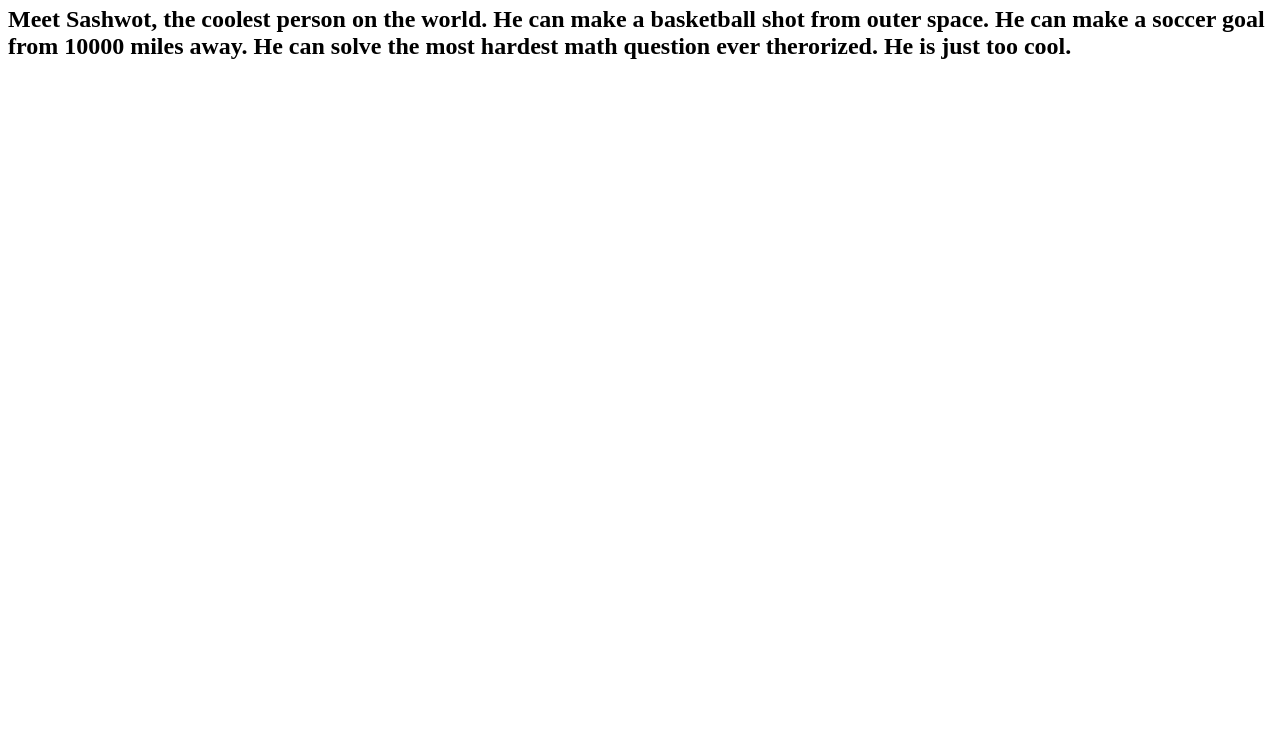
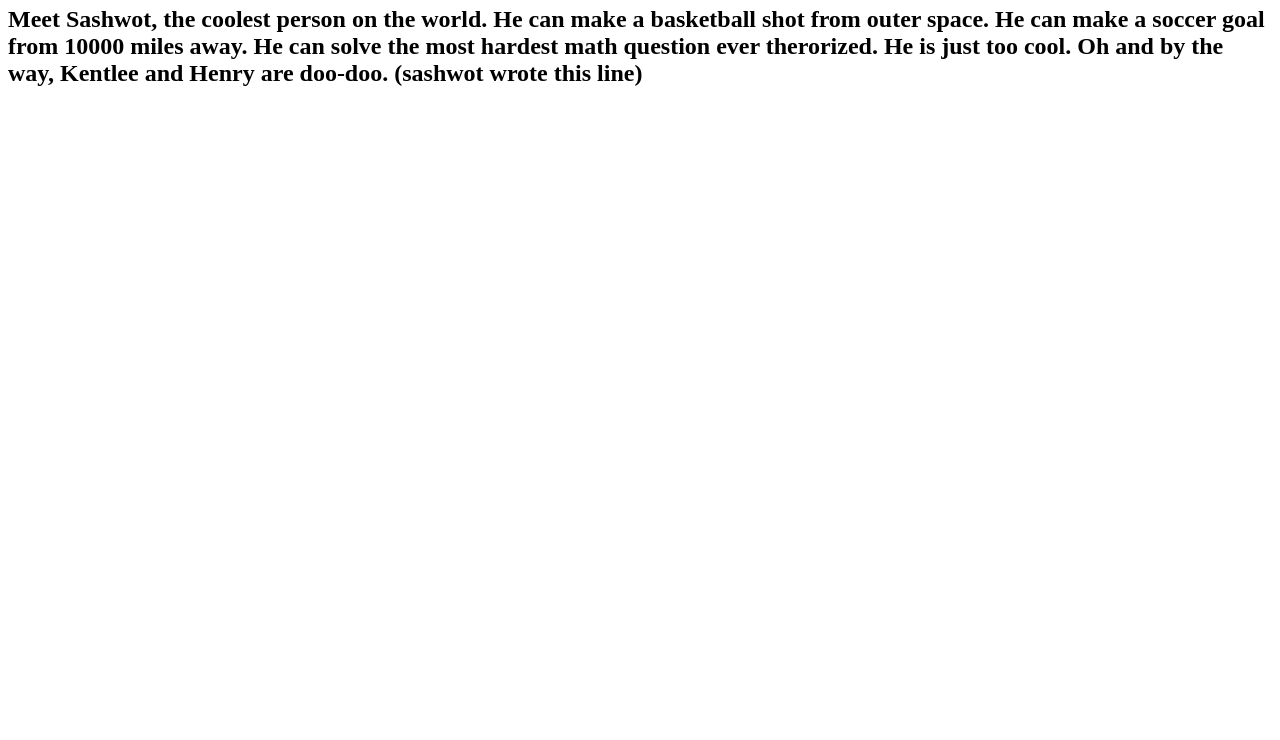
Before and after one commit to tranuhrl/tranuhrl.github.io, a plain HTML site: page index.html in a window 1280 px wide. Shown: the part 60-800 px from the top of the page. Drawn offline with Linux system fonts and the light colour scheme.

Commit message:
Update index.html

```diff
--- a/index.html
+++ b/index.html
@@ -7,5 +7,6 @@
     </h1>
     <h2>
       Meet Sashwot, the coolest person on the world. He can make a basketball shot from outer space. He can make a soccer goal from 10000 miles away. He can solve the most hardest math question ever therorized. He is just too cool.
+      Oh and by the way, Kentlee and Henry are doo-doo. (sashwot wrote this line)
     </h2>
     </html>
```
